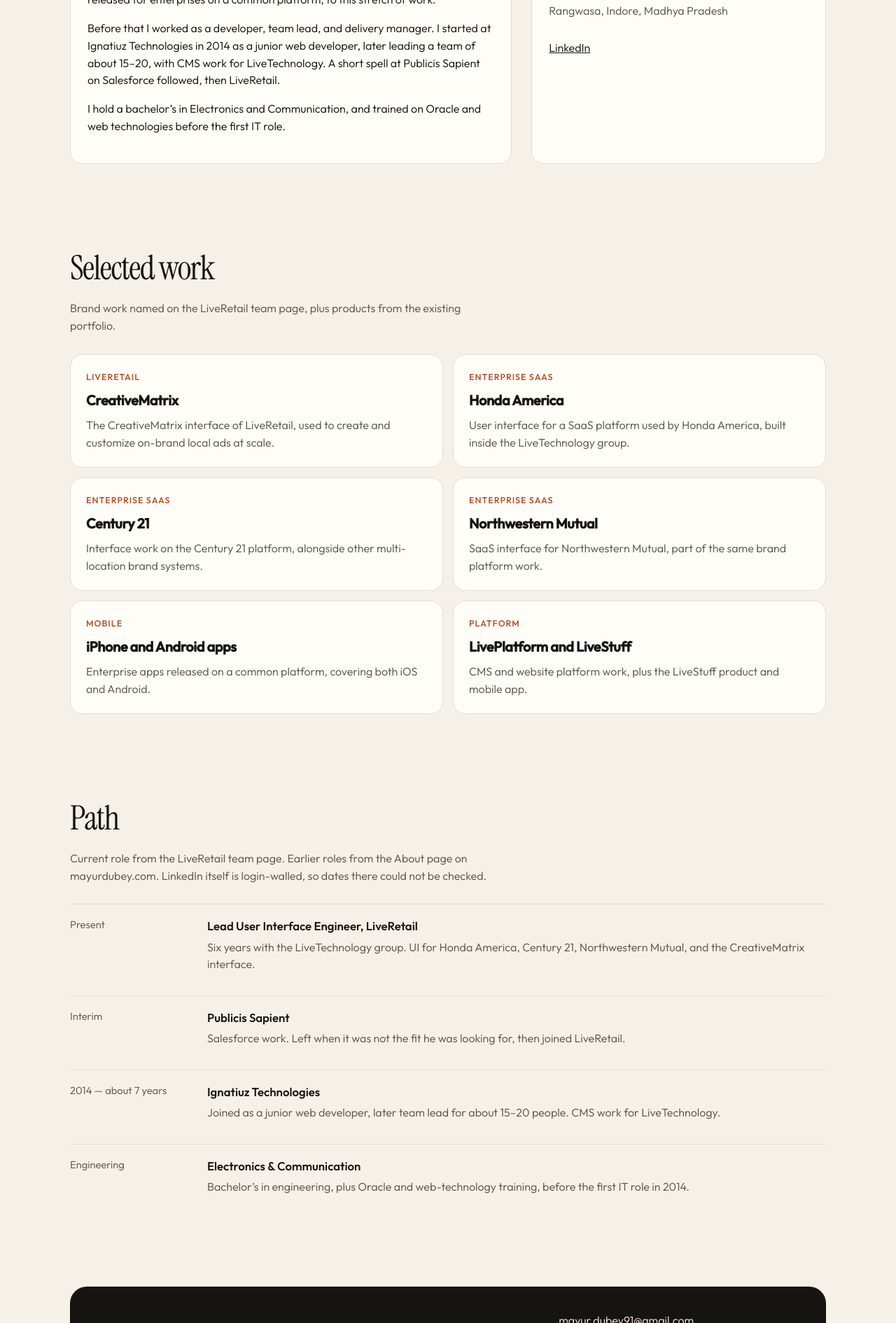
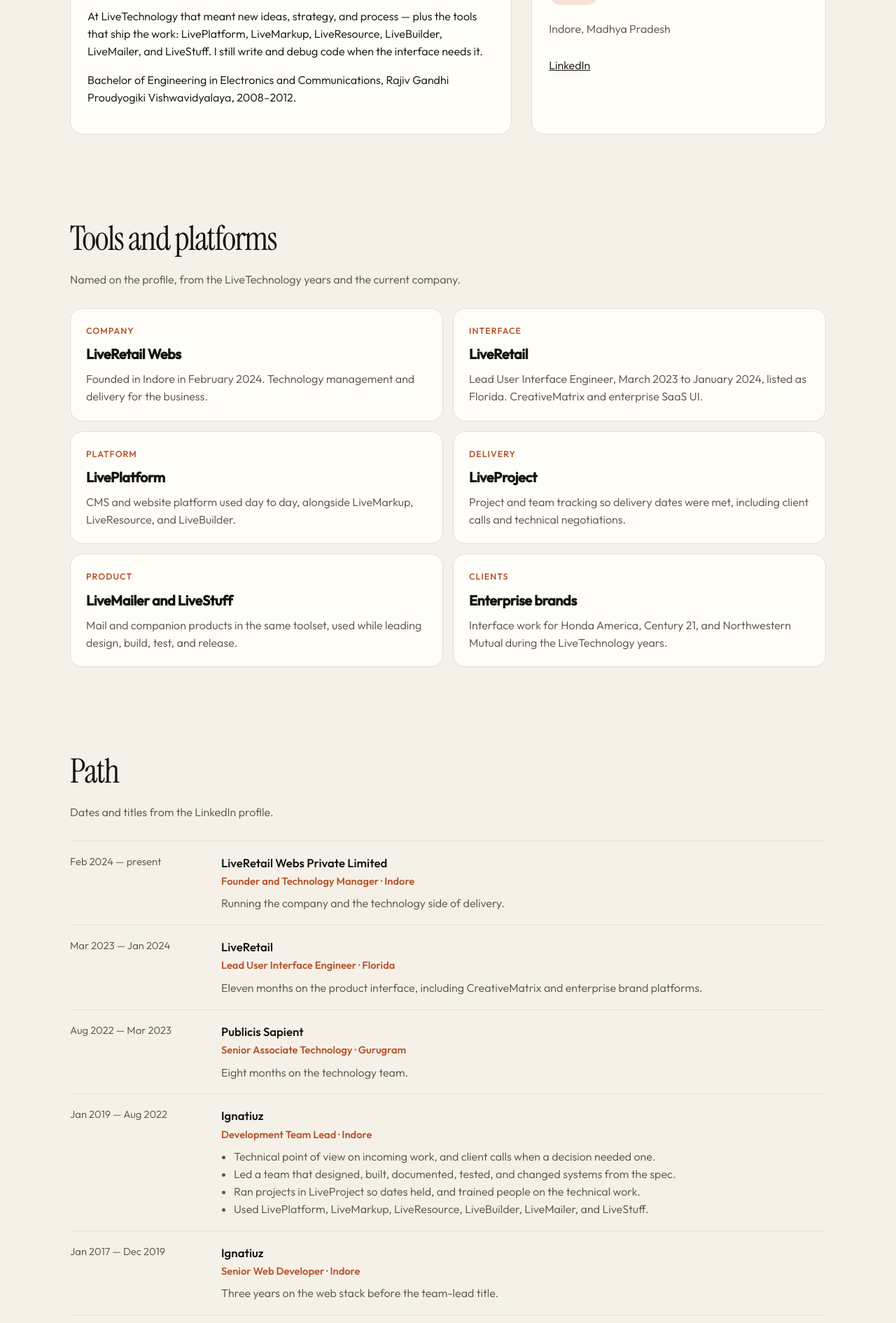
Before and after one commit to MayurDubey91/mayurdubey-portfolio, a plain HTML site: page index.html in a window 1280 px wide. Shown: the part 910-2800 px from the top of the page at 70% size. Drawn offline with Linux system fonts and the light colour scheme.

Commit message:
Align site with LinkedIn profile dates and titles

```diff
--- a/index.html
+++ b/index.html
@@ -3,8 +3,8 @@
 <head>
   <meta charset="UTF-8" />
   <meta name="viewport" content="width=device-width, initial-scale=1" />
-  <title>Mayur Dubey — Lead User Interface Engineer</title>
-  <meta name="description" content="Mayur Dubey is Lead User Interface Engineer at LiveRetail. He builds SaaS interfaces and mobile apps for brands including Honda America, Century 21, and Northwestern Mutual." />
+  <title>Mayur Dubey — Founder & Technology Manager</title>
+  <meta name="description" content="Mayur Dubey is Founder and Technology Manager at LiveRetail Webs, Indore. Front-end developer and team lead, previously Lead UI Engineer at LiveRetail and Senior Associate at Publicis Sapient." />
   <link rel="preconnect" href="https://fonts.googleapis.com" />
   <link rel="preconnect" href="https://fonts.gstatic.com" crossorigin />
   <link href="https://fonts.googleapis.com/css2?family=Instrument+Serif:ital@0;1&family=Outfit:wght@340;460;560&display=swap" rel="stylesheet" />
@@ -53,23 +53,22 @@
       background: #fff;
     }
     .eyebrow {
-      display: inline-flex; gap: 8px; align-items: center;
       color: var(--accent); font-size: 0.82rem; letter-spacing: 0.14em;
       text-transform: uppercase; font-weight: 560;
     }
     h1 {
       font-family: "Instrument Serif", Georgia, serif;
       font-weight: 400;
-      font-size: clamp(3rem, 7vw, 5.4rem);
-      line-height: 0.92;
+      font-size: clamp(2.8rem, 6.4vw, 5rem);
+      line-height: 0.94;
       letter-spacing: -0.035em;
       margin: 14px 0 18px;
     }
     h1 em { font-style: italic; color: var(--accent); }
-    .lede { max-width: 640px; font-size: 1.15rem; color: var(--muted); margin: 0 0 28px; }
+    .lede { max-width: 640px; font-size: 1.12rem; color: var(--muted); margin: 0 0 28px; }
     .row { display: flex; gap: 12px; flex-wrap: wrap; }
     .btn {
-      display: inline-flex; align-items: center; gap: 8px;
+      display: inline-flex; align-items: center;
       text-decoration: none; border-radius: 999px; padding: 12px 18px;
       font-weight: 560;
     }
@@ -83,7 +82,7 @@
     .stats div { background: var(--card); padding: 22px 20px; }
     .stats strong {
       display: block; font-family: "Instrument Serif", Georgia, serif;
-      font-size: 1.6rem; font-weight: 400;
+      font-size: 1.55rem; font-weight: 400;
     }
     .stats span { color: var(--muted); font-size: 0.92rem; }
     section { padding: 56px 0; }
@@ -92,21 +91,19 @@
       font-size: clamp(2rem, 4vw, 3rem);
       font-weight: 400; letter-spacing: -0.03em; margin: 0 0 8px;
     }
-    .sub { color: var(--muted); margin: 0 0 28px; max-width: 620px; }
+    .sub { color: var(--muted); margin: 0 0 28px; max-width: 640px; }
     .about { display: grid; grid-template-columns: 1.2fr 0.8fr; gap: 28px; }
     .panel { background: var(--card); border: 1px solid var(--line); border-radius: 18px; padding: 24px; }
     .chips { display: flex; flex-wrap: wrap; gap: 8px; margin-top: 14px; }
     .chips span { background: var(--accent-soft); color: #7a3418; border-radius: 999px; padding: 6px 10px; font-size: 0.88rem; }
-    .timeline { display: grid; gap: 14px; }
-    .job { display: grid; grid-template-columns: 180px 1fr; gap: 16px; padding: 18px 0; border-top: 1px solid var(--line); }
+    .job { display: grid; grid-template-columns: 200px 1fr; gap: 16px; padding: 18px 0; border-top: 1px solid var(--line); }
     .job time { color: var(--muted); font-size: 0.92rem; }
-    .job h3 { margin: 0 0 4px; font-size: 1.05rem; font-weight: 560; }
-    .job p { margin: 0; color: var(--muted); }
+    .job h3 { margin: 0 0 2px; font-size: 1.05rem; font-weight: 560; }
+    .job .role { margin: 0 0 8px; color: var(--accent); font-size: 0.92rem; font-weight: 560; }
+    .job p, .job li { margin: 0; color: var(--muted); }
+    .job ul { margin: 8px 0 0; padding-left: 18px; }
     .work { display: grid; grid-template-columns: 1fr 1fr; gap: 14px; }
-    .card {
-      background: var(--card); border: 1px solid var(--line);
-      border-radius: 18px; padding: 22px; min-height: 160px;
-    }
+    .card { background: var(--card); border: 1px solid var(--line); border-radius: 18px; padding: 22px; }
     .card h3 { margin: 8px 0; font-size: 1.25rem; letter-spacing: -0.02em; }
     .card p { margin: 0; color: var(--muted); }
     .tag { font-size: 0.78rem; letter-spacing: 0.08em; text-transform: uppercase; color: var(--accent); font-weight: 560; }
@@ -148,11 +145,11 @@
   <main id="top">
     <div class="wrap hero">
       <div>
-        <div class="eyebrow">Indore · LiveRetail</div>
-        <h1>Lead user<br />interface <em>engineer.</em></h1>
-        <p class="lede">I build the interfaces of SaaS platforms and the mobile apps that sit on them. Six years with the LiveTechnology group, shipping UI for Honda America, Century 21, Northwestern Mutual, and the CreativeMatrix in LiveRetail.</p>
+        <div class="eyebrow">Indore · LiveRetail Webs</div>
+        <h1>Founder and<br />technology <em>manager.</em></h1>
+        <p class="lede">Front-end developer, team leader, and solution provider. I run LiveRetail Webs in Indore, and before that led interface work for LiveTechnology — new ideas, a clear process, and delivery on time.</p>
         <div class="row">
-          <a class="btn primary" href="#work">See the work</a>
+          <a class="btn primary" href="#path">See the path</a>
           <a class="btn ghost" href="mailto:mayur.dubey91@gmail.com">mayur.dubey91@gmail.com</a>
         </div>
       </div>
@@ -161,9 +158,9 @@
 
     <div class="wrap">
       <div class="stats">
-        <div><strong>Lead UI</strong><span>engineer at LiveRetail</span></div>
-        <div><strong>6 years</strong><span>with the LiveTechnology group</span></div>
-        <div><strong>iOS + Android</strong><span>apps on a shared platform</span></div>
+        <div><strong>Founder</strong><span>LiveRetail Webs, since Feb 2024</span></div>
+        <div><strong>12+ years</strong><span>from web developer to founder</span></div>
+        <div><strong>8 years</strong><span>at Ignatiuz, last as team lead</span></div>
       </div>
     </div>
 
@@ -171,18 +168,21 @@
       <div class="wrap about">
         <div class="panel">
           <h2>About</h2>
-          <p>I’m Mayur Dubey, Lead User Interface Engineer at LiveRetail. The public team page credits the CreativeMatrix interface, and the iPhone and Android apps released for enterprises on a common platform, to this stretch of work.</p>
-          <p>Before that I worked as a developer, team lead, and delivery manager. I started at Ignatiuz Technologies in 2014 as a junior web developer, later leading a team of about 15–20, with CMS work for LiveTechnology. A short spell at Publicis Sapient on Salesforce followed, then LiveRetail.</p>
-          <p>I hold a bachelor’s in Electronics and Communication, and trained on Oracle and web technologies before the first IT role.</p>
+          <p>The useful part of this work is solution and delivery: it helps a business, and it builds trust. I give clients a technical point of view, handle the team, and stay close to the deadline.</p>
+          <p>At LiveTechnology that meant new ideas, strategy, and process — plus the tools that ship the work: LivePlatform, LiveMarkup, LiveResource, LiveBuilder, LiveMailer, and LiveStuff. I still write and debug code when the interface needs it.</p>
+          <p>Bachelor of Engineering in Electronics and Communications, Rajiv Gandhi Proudyogiki Vishwavidyalaya, 2008–2012.</p>
         </div>
         <div class="panel">
-          <h2 style="font-size:1.8rem">Stack</h2>
+          <h2 style="font-size:1.8rem">Focus</h2>
           <div class="chips">
-            <span>HTML</span><span>CSS</span><span>JavaScript</span>
-            <span>React</span><span>Node.js</span><span>CMS</span>
-            <span>Electron</span><span>iOS</span><span>Android</span>
+            <span>Business ownership</span>
+            <span>Start-up management</span>
+            <span>Analytical thinking</span>
+            <span>Front end</span>
+            <span>Team lead</span>
+            <span>Delivery</span>
           </div>
-          <p class="sub" style="margin-top:22px">Rangwasa, Indore, Madhya Pradesh</p>
+          <p class="sub" style="margin-top:22px">Indore, Madhya Pradesh</p>
           <p><a href="https://www.linkedin.com/in/mayur-dubey-6bb7109b/">LinkedIn</a></p>
         </div>
       </div>
@@ -190,38 +190,38 @@
 
     <section id="work">
       <div class="wrap">
-        <h2>Selected work</h2>
-        <p class="sub">Brand work named on the LiveRetail team page, plus products from the existing portfolio.</p>
+        <h2>Tools and platforms</h2>
+        <p class="sub">Named on the profile, from the LiveTechnology years and the current company.</p>
         <div class="work">
           <article class="card">
-            <div class="tag">LiveRetail</div>
-            <h3>CreativeMatrix</h3>
-            <p>The CreativeMatrix interface of LiveRetail, used to create and customize on-brand local ads at scale.</p>
+            <div class="tag">Company</div>
+            <h3>LiveRetail Webs</h3>
+            <p>Founded in Indore in February 2024. Technology management and delivery for the business.</p>
           </article>
           <article class="card">
-            <div class="tag">Enterprise SaaS</div>
-            <h3>Honda America</h3>
-            <p>User interface for a SaaS platform used by Honda America, built inside the LiveTechnology group.</p>
-          </article>
-          <article class="card">
-            <div class="tag">Enterprise SaaS</div>
-            <h3>Century 21</h3>
-            <p>Interface work on the Century 21 platform, alongside other multi-location brand systems.</p>
-          </article>
-          <article class="card">
-            <div class="tag">Enterprise SaaS</div>
-            <h3>Northwestern Mutual</h3>
-            <p>SaaS interface for Northwestern Mutual, part of the same brand platform work.</p>
-          </article>
-          <article class="card">
-            <div class="tag">Mobile</div>
-            <h3>iPhone and Android apps</h3>
-            <p>Enterprise apps released on a common platform, covering both iOS and Android.</p>
+            <div class="tag">Interface</div>
+            <h3>LiveRetail</h3>
+            <p>Lead User Interface Engineer, March 2023 to January 2024, listed as Florida. CreativeMatrix and enterprise SaaS UI.</p>
           </article>
           <article class="card">
             <div class="tag">Platform</div>
-            <h3>LivePlatform and LiveStuff</h3>
-            <p>CMS and website platform work, plus the LiveStuff product and mobile app.</p>
+            <h3>LivePlatform</h3>
+            <p>CMS and website platform used day to day, alongside LiveMarkup, LiveResource, and LiveBuilder.</p>
+          </article>
+          <article class="card">
+            <div class="tag">Delivery</div>
+            <h3>LiveProject</h3>
+            <p>Project and team tracking so delivery dates were met, including client calls and technical negotiations.</p>
+          </article>
+          <article class="card">
+            <div class="tag">Product</div>
+            <h3>LiveMailer and LiveStuff</h3>
+            <p>Mail and companion products in the same toolset, used while leading design, build, test, and release.</p>
+          </article>
+          <article class="card">
+            <div class="tag">Clients</div>
+            <h3>Enterprise brands</h3>
+            <p>Interface work for Honda America, Century 21, and Northwestern Mutual during the LiveTechnology years.</p>
           </article>
         </div>
       </div>
@@ -230,35 +230,65 @@
     <section id="path">
       <div class="wrap">
         <h2>Path</h2>
-        <p class="sub">Current role from the LiveRetail team page. Earlier roles from the About page on mayurdubey.com. LinkedIn itself is login-walled, so dates there could not be checked.</p>
-        <div class="timeline">
+        <p class="sub">Dates and titles from the LinkedIn profile.</p>
         <div class="job">
-            <time>Present</time>
+          <time>Feb 2024 — present</time>
           <div>
-              <h3>Lead User Interface Engineer, LiveRetail</h3>
-              <p>Six years with the LiveTechnology group. UI for Honda America, Century 21, Northwestern Mutual, and the CreativeMatrix interface.</p>
+            <h3>LiveRetail Webs Private Limited</h3>
+            <p class="role">Founder and Technology Manager · Indore</p>
+            <p>Running the company and the technology side of delivery.</p>
           </div>
         </div>
         <div class="job">
-            <time>Interim</time>
+          <time>Mar 2023 — Jan 2024</time>
           <div>
-              <h3>Publicis Sapient</h3>
-              <p>Salesforce work. Left when it was not the fit he was looking for, then joined LiveRetail.</p>
+            <h3>LiveRetail</h3>
+            <p class="role">Lead User Interface Engineer · Florida</p>
+            <p>Eleven months on the product interface, including CreativeMatrix and enterprise brand platforms.</p>
           </div>
         </div>
         <div class="job">
-            <time>2014 — about 7 years</time>
+          <time>Aug 2022 — Mar 2023</time>
           <div>
-              <h3>Ignatiuz Technologies</h3>
-              <p>Joined as a junior web developer, later team lead for about 15–20 people. CMS work for LiveTechnology.</p>
+            <h3>Publicis Sapient</h3>
+            <p class="role">Senior Associate Technology · Gurugram</p>
+            <p>Eight months on the technology team.</p>
           </div>
         </div>
         <div class="job">
-            <time>Engineering</time>
+          <time>Jan 2019 — Aug 2022</time>
           <div>
-              <h3>Electronics & Communication</h3>
-              <p>Bachelor’s in engineering, plus Oracle and web-technology training, before the first IT role in 2014.</p>
+            <h3>Ignatiuz</h3>
+            <p class="role">Development Team Lead · Indore</p>
+            <ul>
+              <li>Technical point of view on incoming work, and client calls when a decision needed one.</li>
+              <li>Led a team that designed, built, documented, tested, and changed systems from the spec.</li>
+              <li>Ran projects in LiveProject so dates held, and trained people on the technical work.</li>
+              <li>Used LivePlatform, LiveMarkup, LiveResource, LiveBuilder, LiveMailer, and LiveStuff.</li>
+            </ul>
           </div>
+        </div>
+        <div class="job">
+          <time>Jan 2017 — Dec 2019</time>
+          <div>
+            <h3>Ignatiuz</h3>
+            <p class="role">Senior Web Developer · Indore</p>
+            <p>Three years on the web stack before the team-lead title.</p>
+          </div>
+        </div>
+        <div class="job">
+          <time>Jun 2014 — Dec 2017</time>
+          <div>
+            <h3>Ignatiuz</h3>
+            <p class="role">Web Developer · Indore</p>
+            <p>First role after engineering. HTML, CSS, and JavaScript, then the LiveTechnology CMS.</p>
+          </div>
+        </div>
+        <div class="job">
+          <time>2008 — 2012</time>
+          <div>
+            <h3>Rajiv Gandhi Proudyogiki Vishwavidyalaya</h3>
+            <p class="role">BE, Electronics and Communications</p>
           </div>
         </div>
       </div>
@@ -269,7 +299,7 @@
         <div class="contact">
           <div>
             <h2>Say hello.</h2>
-            <p>Questions, roles, or a product that needs a calmer interface. Email is the fastest way.</p>
+            <p>A role, a product, or a delivery problem. Email is the fastest way.</p>
           </div>
           <div>
             <p><a href="mailto:mayur.dubey91@gmail.com">mayur.dubey91@gmail.com</a></p>
@@ -278,7 +308,7 @@
               <a href="https://www.instagram.com/mayur_dubey91/">Instagram</a>
               <a href="https://www.linkedin.com/in/mayur-dubey-6bb7109b/">LinkedIn</a>
             </p>
-            <p>Rangwasa, Indore, Madhya Pradesh</p>
+            <p>Indore, Madhya Pradesh</p>
           </div>
         </div>
       </div>
```
Lines whose indentation alone changed are shown as unchanged.
